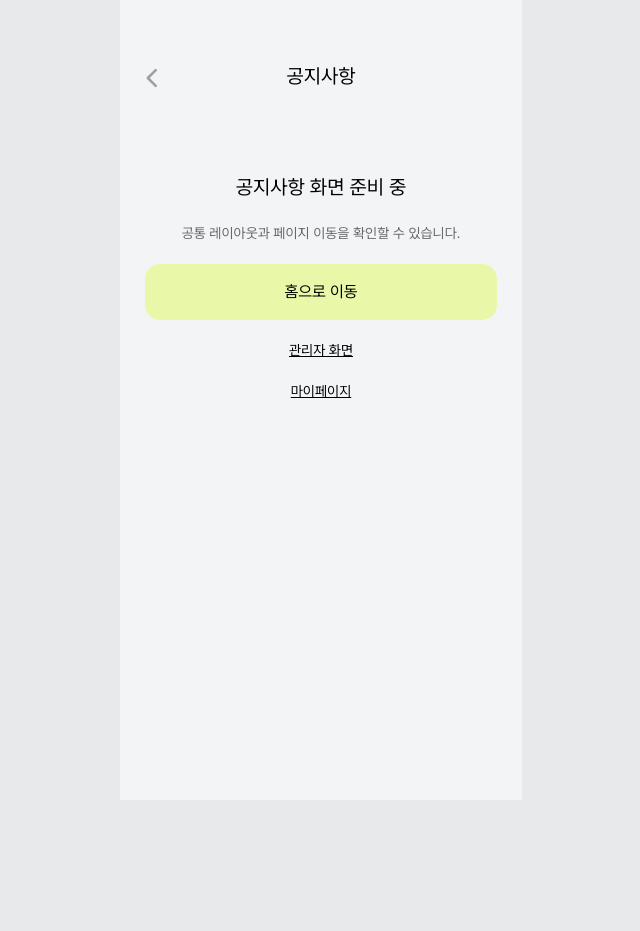
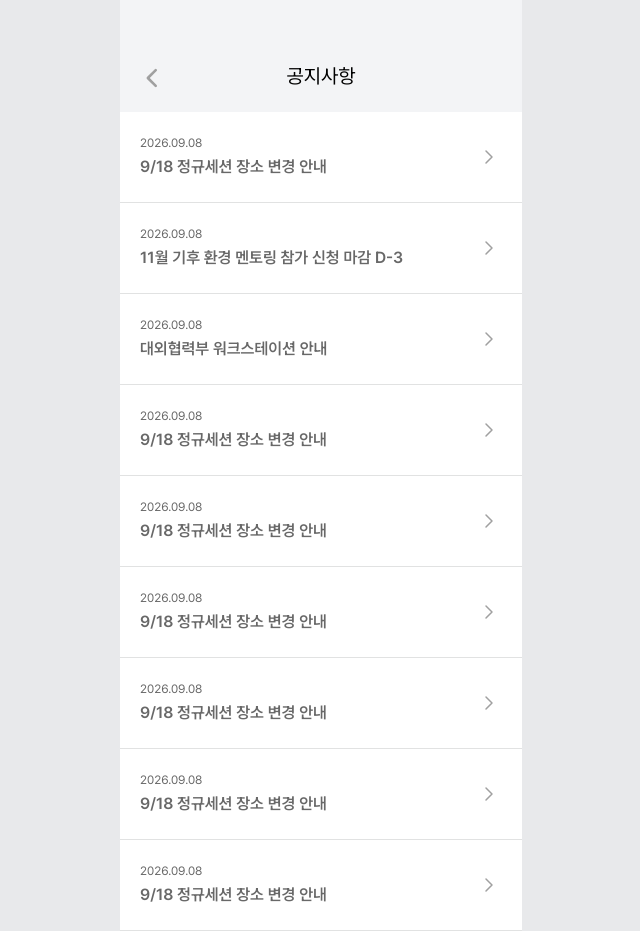
Before and after one commit to SDP-1718/sdpcheck_frontend, a React (Vite) app: page /notices in a window 1280 px wide. Shown: the whole page, without its empty margins (319-959 px from the left). Before the commit the page ends 800 px from the top, so only its background shows below. Built offline with nearby package versions, Linux system fonts and the light colour scheme.

Commit message:
feat: 공지 목록과 상세 화면 구현
Refs #3

```diff
--- a/src/app/router.tsx
+++ b/src/app/router.tsx
@@ -4,6 +4,7 @@ import Placeholder from '../pages/Placeholder'
 import Onboarding from '../pages/onboarding/Onboarding'
 import Root from './Root'
 import Home from '../pages/home/Home'
+import { Notices, NoticeDetail } from '../pages/notices/Notices'
 
 const routes = [
   { path: '/', element: <Navigate to="/onboarding" replace /> },
@@ -11,7 +12,8 @@ const routes = [
   { path: '/onboarding/preview', element: <Placeholder title="로그인" /> },
   { path: '/home', element: <Home /> },
   { path: '/attendance', element: <Placeholder title="출석체크" /> },
-  { path: '/notices', element: <Placeholder title="공지사항" /> },
+  { path: '/notices', element: <Notices /> },
+  { path: '/notices/:id', element: <NoticeDetail /> },
   { path: '/schedule', element: <Placeholder title="일정" /> },
   { path: '/mypage', element: <Placeholder title="마이페이지" /> },
   { path: '/admin', element: <Navigate to="/admin/sessions" replace /> },
--- a/src/assets/design.ts
+++ b/src/assets/design.ts
@@ -4,5 +4,7 @@ export const assets = {
   "kakao": "/design/1-5346-imgKakaoIcon.svg",
   "calendar": "/design/home-imgImage142625.png",
   "calendarShadow": "/design/home-imgImage142627.png",
-  "chevron": "/design/home-imgFrame2147231255Frame2147231229.svg"
+  "chevron": "/design/home-imgFrame2147231255Frame2147231229.svg",
+  "noticeChevron": "/design/46-500-imgFrame2147231255Frame2147231229.svg",
+  "imagePlaceholder": "/design/46-1131-imgIcon.svg"
 } as const
--- a/src/index.css
+++ b/src/index.css
@@ -2,3 +2,4 @@
 @import "./styles/common.css";
 @import "./styles/onboarding.css";
 @import "./styles/home.css";
+@import "./styles/notices.css";
--- /dev/null
+++ b/src/pages/notices/Notices.tsx
@@ -0,0 +1,16 @@
+import { Link, useParams } from 'react-router'
+import { usePreview } from '../../app/previewStore'
+import { Header } from '../../components/layout/Layout'
+import { assets } from '../../assets/design'
+
+export function Notices() {
+  const { notices } = usePreview()
+  return <section data-node-id="46:500"><Header title="공지사항" /><div className="notice-list">{[...notices].sort((a, b) => Number(b.pinned) - Number(a.pinned)).map(item => <Link className="notice-row" key={item.id} to={`/notices/${item.id}`}><div><time>{item.date}</time><h2>{item.pinned && '📌 '}{item.title}</h2></div><img src={assets.noticeChevron} alt="" /></Link>)}</div></section>
+}
+export function NoticeDetail() {
+  const { id } = useParams()
+  const { notices } = usePreview()
+  const notice = notices.find(item => item.id === id)
+  if (!notice) return <section><Header title="공지사항" back="/notices" /><p className="empty-state">공지사항을 찾을 수 없습니다.</p></section>
+  return <article className="notice-detail" data-node-id="46:1131"><Header title="공지사항" back="/notices" /><div className="notice-content"><h2>{notice.title}</h2><p className="notice-meta">{notice.id === '1' ? '2026.09.15' : notice.date} {notice.author}</p><p className="notice-body">{notice.body}</p>{notice.id === '1' && <div className="notice-image"><img src={assets.imagePlaceholder} alt="" /><span>이미지</span></div>}</div></article>
+}
--- /dev/null
+++ b/src/styles/notices.css
@@ -0,0 +1,12 @@
+.notice-list { background: #fff; }
+.notice-row { min-height: 91px; display: flex; align-items: center; justify-content: space-between; padding: 20px; border-bottom: 1px solid var(--disabled); gap: 10px; }
+.notice-row > div { min-width: 0; }
+.notice-row time { font-size: 12px; line-height: 16px; color: var(--secondary); display: block; }
+.notice-row h2 { font-size: 16px; line-height: 24px; font-weight: 600; color: var(--secondary); margin-top: 4px; overflow-wrap: anywhere; }
+.notice-detail .page-header { margin-inline: 20px; padding-inline: 0; border-bottom: 1px solid #7e7e7e; }
+.notice-detail .back-button { left: -10px; }
+.notice-content { padding: 24px 20px 50px; }
+.notice-content > h2 { font-size: 20px; line-height: 28px; font-weight: 400; }
+.notice-meta { font-size: 12px; line-height: 16px; color: var(--muted); margin-top: 8px; }
+.notice-body { font-size: 16px; line-height: 24px; white-space: pre-wrap; margin-top: 50px; overflow-wrap: anywhere; }
+.notice-image { height: 219px; margin-top: 34px; border-radius: 4px; background: #ededed; display: flex; flex-direction: column; gap: 10px; align-items: center; justify-content: center; color: var(--muted); font-size: 12px; line-height: 16px; }
```
Also changed, not shown: public/design/46-1131-imgIcon.svg (added), public/design/46-500-imgFrame2147231255Frame2147231229.svg (added).
